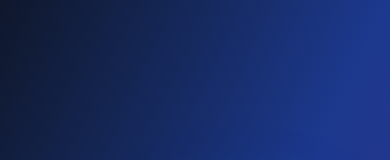
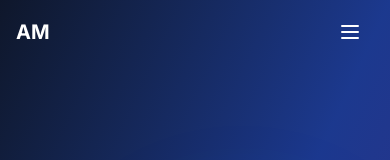
Before and after one commit to ArashMahdawi/portfolio, a Next.js app: page / in a window 390 px wide. Shown: the top 160 px of the page. Built offline with nearby package versions, Linux system fonts and the light colour scheme.

Commit message:
Hamburger menu en layout responsiveness verbeteringen 2

```diff
--- a/src/app/layout.tsx
+++ b/src/app/layout.tsx
@@ -18,12 +18,17 @@ export default function RootLayout({
   children: React.ReactNode
 }) {
   return (
-    <html lang="en">
-      <head>
+    <html lang="nl" className="scroll-smooth">
+       <head>
         <meta name="viewport" content="width=device-width, initial-scale=1.0, maximum-scale=1.0, user-scalable=no" />
       </head>
       <body className={inter.className}>
-        {children}
+        <Navigation />
+        <main>
+          {children}
+        </main>
+        <Footer />
+        <BackToTop />
       </body>
     </html>
   )
```
